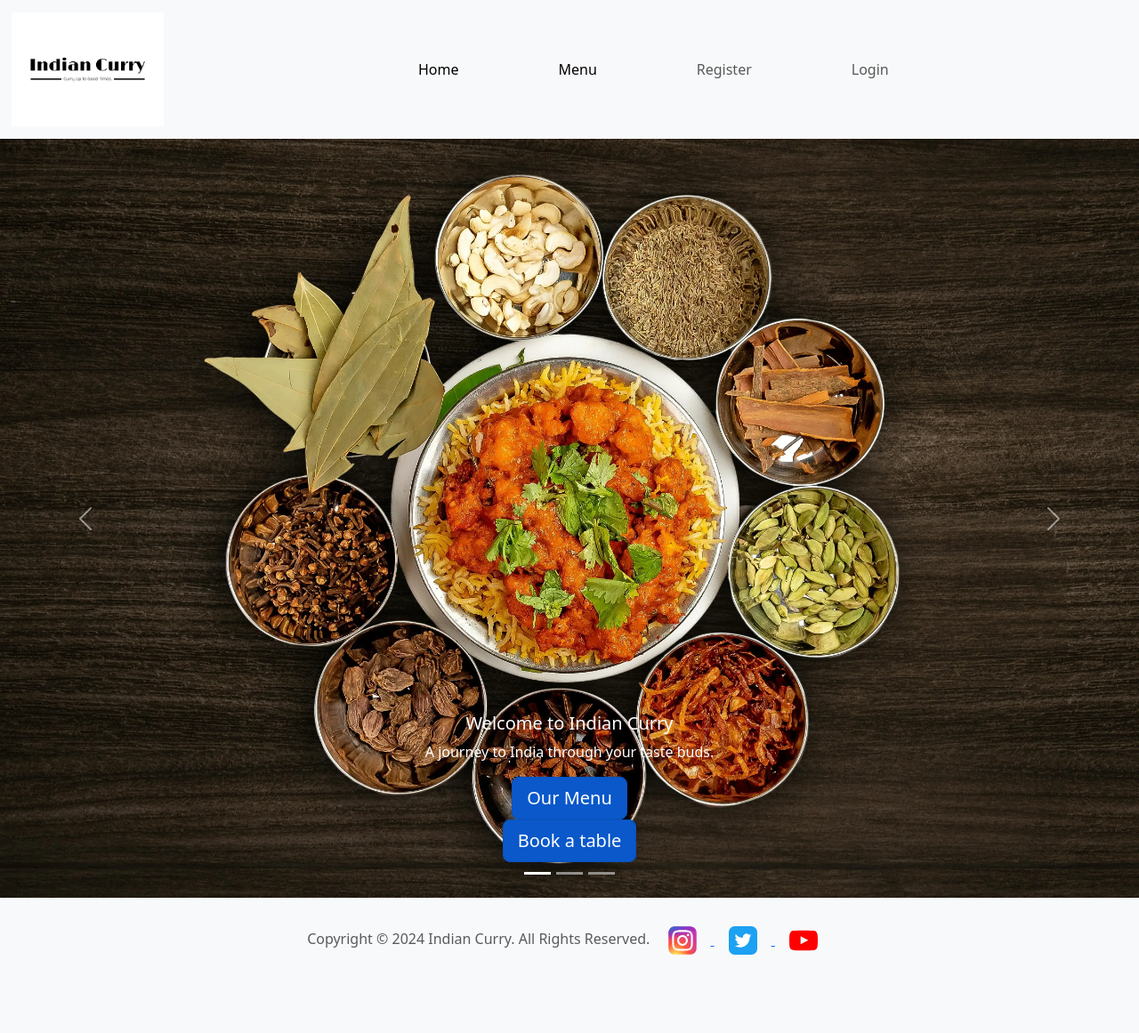
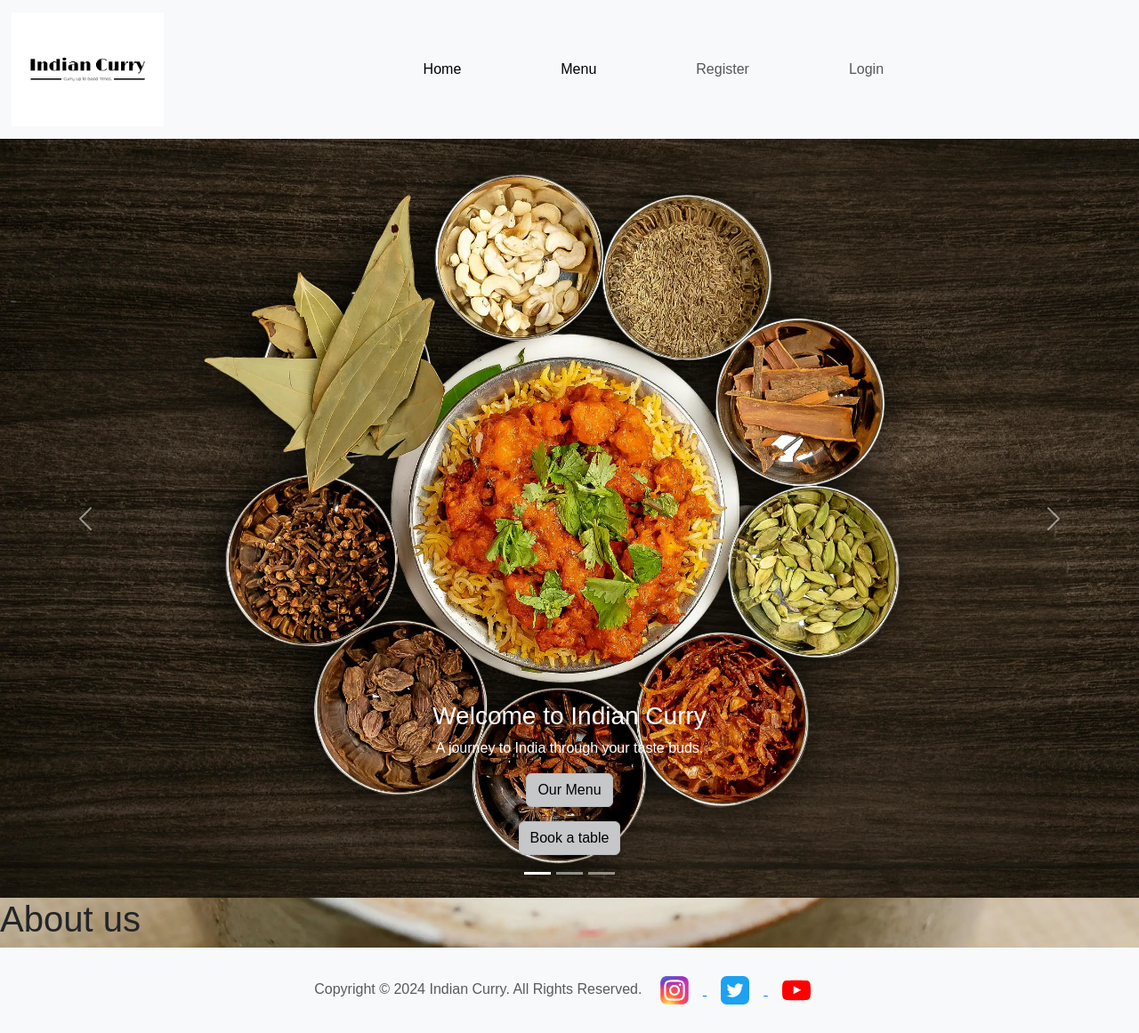
Before and after one commit to Pramilashanmugam/Restaurant, a Django app: page / in a window 1280 px wide. Shown: the whole page at 89% size. Before the commit the page ends 1073 px from the top, so only its background shows below. Run offline with Django 5.2, Linux system fonts and the light colour scheme; some libraries are stand-ins or nearby versions.

Commit message:
add background img, modified index,customised signin in base.css

```diff
--- a/reservations/templates/reservations/index.html
+++ b/reservations/templates/reservations/index.html
@@ -15,12 +15,12 @@
         <div class="carousel-item active">
             <img src="{% static 'images/spices.webp' %}" class="d-block w-100" alt="image showing indian spices">
             <div class="carousel-caption d-none d-md-block">
-                <h5>Welcome to Indian Curry</h5>
+                <h3>Welcome to Indian Curry</h5>
                 <p>A journey to India through your taste buds.</p>
-                <a href="{% url 'menu' %}" class="btn btn-primary btn-lg active" role="button" aria-pressed="true">Our
+                <a href="{% url 'menu' %}" class="btn btn-light btn-md active mb-3" role="button" aria-pressed="true">Our
                     Menu</a>
                 <br>
-                <a href="{% url 'make_reservation' %}" class="btn btn-primary btn-lg active" role="button"
+                <a href="{% url 'make_reservation' %}" class="btn btn-light btn-md active mb-2" role="button"
                     aria-pressed="true">Book a table</a>
 
             </div>
@@ -29,23 +29,23 @@
             <img src="{% static 'images/dishes.webp' %}" class="d-block w-100"
                 alt="image of different varieties of indian food">
             <div class="carousel-caption d-none d-md-block">
-                <h5>Indian Cuisine At Its Finest</h5>
+                <h3>Indian Cuisine At Its Finest</h5>
                 <p>Indulge In A Truly Unforgettable Indian Dining Experience</p>
-                <a href="{% url 'menu' %}" class="btn btn-primary btn-lg active" role="button" aria-pressed="true">Our
+                <a href="{% url 'menu' %}" class="btn btn-light btn-md active mb-3" role="button" aria-pressed="true">Our
                     Menu</a> <br>
-                <a href="{% url 'make_reservation' %}" class="btn btn-primary btn-lg active" role="button"
+                <a href="{% url 'make_reservation' %}" class="btn btn-light btn-md active mb-2" role="button"
                     aria-pressed="true">Book a table</a>
             </div>
         </div>
         <div class="carousel-item">
             <img src="{% static 'images/interiors.webp' %}" class="d-block w-100" alt="image of restaurant interiors">
             <div class="carousel-caption d-none d-md-block">
-                <h5>Take a seat, grab a treat.</h5>
+                <h3>Take a seat, grab a treat.</h5>
                 <p>The fondest memories are made when gathered around the table.</p>
-                <div class="mt-3"><a href="{% url 'menu' %}" class="btn btn-primary btn-lg active" role="button"
+                <div class="mt-3"><a href="{% url 'menu' %}" class="btn btn-light btn-md active mb-3" role="button"
                         aria-pressed="true">Our Menu</a></div>
                 <div class="mt-3">
-                    <a href="{% url 'make_reservation' %}" class="btn btn-primary btn-lg active" role="button"
+                    <a href="{% url 'make_reservation' %}" class="btn btn-light btn-md active mb-2" role="button"
                         aria-pressed="true">Book a table</a>
                 </div>
             </div>
@@ -60,6 +60,8 @@
         <span class="visually-hidden">Next</span>
     </button>
 </div>
-
+<div>
+    <h1> About us</h1>
+</div>
 
 {% endblock %}
--- a/restaurant_reservation/settings.py
+++ b/restaurant_reservation/settings.py
@@ -27,7 +27,7 @@ BASE_DIR = Path(__file__).resolve().parent.parent
 SECRET_KEY = os.environ.get("SECRET_KEY")
 
 # SECURITY WARNING: don't run with debug turned on in production!
-DEBUG = True
+DEBUG = False
 
 ALLOWED_HOSTS = [
     '8000-pramilashanm-restaurant-35uzo2lk9b8.ws.codeinstitute-ide.net',
@@ -72,7 +72,9 @@ ROOT_URLCONF = 'restaurant_reservation.urls'
 TEMPLATES = [
     {
         'BACKEND': 'django.template.backends.django.DjangoTemplates',
-        'DIRS': [os.path.join(BASE_DIR,'templates')],
+        'DIRS': [
+            os.path.join(BASE_DIR,'templates'),
+            ],
         'APP_DIRS': True,
         'OPTIONS': {
             'context_processors': [
--- a/static/css/base.css
+++ b/static/css/base.css
@@ -6,6 +6,7 @@
 html, body {
     height: 100%;
     margin: 0;
+    font-family: Arila, sans-serif;
 }
 
 body {
@@ -26,9 +27,12 @@ main {
 
 main {
     flex: 1 0 auto;
-    background-color:wheat;
+    background-image: url('../images/background.webp');
+    background-size: cover;
+    background-position: center;
+    background-repeat: no-repeat;
+}
 
-}
 /*Footer*/
 
 footer {
@@ -48,3 +52,9 @@ footer {
     height: 2rem;
     margin: 1rem;
 }
+
+/* django allauth customizaation */
+
+#id_password_helptext {
+    display:none;
+  }
--- a/templates/account/password_change.html
+++ b/templates/account/password_change.html
@@ -19,7 +19,9 @@
 {% element button type="submit" %}
 {% trans "Change Password" %}
 {% endelement %}
+<span class="helptext">
 <a href="{% url 'account_reset_password' %}">{% trans "Forgot Password?" %}</a>
+</span>
 {% endslot %}
 {% endelement %}
 {% endblock content %}
--- a/templates/base.html
+++ b/templates/base.html
@@ -29,9 +29,11 @@
     {% include 'includes/header.html' %}
 
     <main>
+
         {% block content %}
 
         {% endblock %}
+
     </main>
 
     {% include 'includes/footer.html' %}
```
Also changed, not shown: templates/account/login.html (+6 -6 lines), templates/account/password_reset.html (+29 -26 lines), static/images/background.webp (added), 1 other file. Lines whose indentation alone changed are shown as unchanged.
